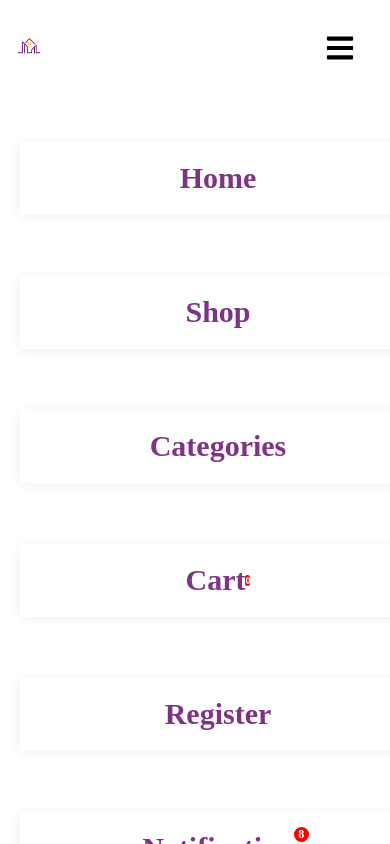
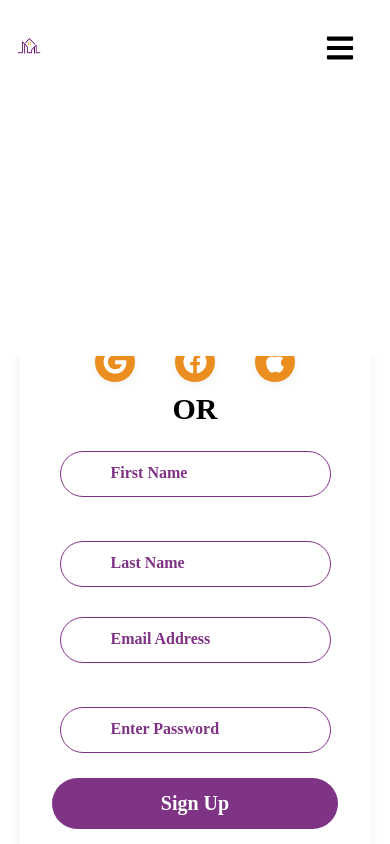
Before and after one commit to Kwarto/capstoneproject, a React (Create React App) app: page /register in a window 390 px wide. Shown: the top 844 px of the page. Built offline with nearby package versions, Linux system fonts and the light colour scheme; a web font is replaced by a local one.

Commit message:
added some styles to the navbar on mobile viewports

```diff
--- a/src/components/NavBar/NavBarElement.jsx
+++ b/src/components/NavBar/NavBarElement.jsx
@@ -76,8 +76,9 @@ export const List = styled.div`
     box-shadow: var(--box-shadow);
     padding: 20px 30px;
     width: 90%;
-    display: block;
-    text-align: center;
+    display: none;
+    align-items: center;
+    justify-content: center;
   }
 `
 
--- a/src/index.css
+++ b/src/index.css
@@ -72,7 +72,6 @@ img{
     position: fixed;
     top: 3.8rem;
     z-index: 100;
-    min-height: 35vh;
   }
 }
 
```
